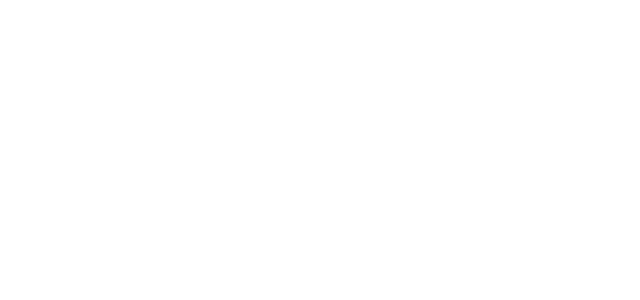
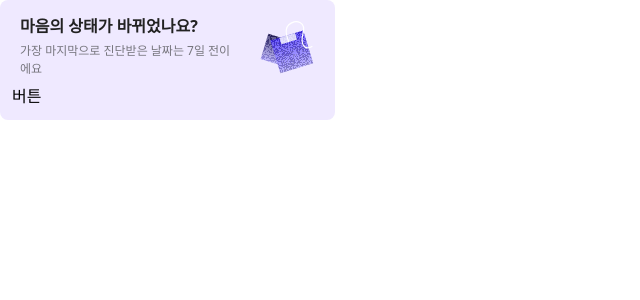
Before and after one commit to UMC-SeaTea/FE, a React (Vite) app: page / in a window 1280 px wide. Shown: the top 300 px of the page, without its empty margins (0-640 px from the left). Built offline with nearby package versions, Linux system fonts and the light colour scheme; a web font is replaced by a local one.

Commit message:
#3 [UI] sidebar/test UI 구현

```diff
--- a/src/App.tsx
+++ b/src/App.tsx
@@ -1,7 +1,12 @@
 import './App.css';
+import SideBarTest from './components/common/SideBarTest';
 
 function App() {
-  return <></>;
+  return (
+    <>
+      <SideBarTest />
+    </>
+  );
 }
 
 export default App;
--- /dev/null
+++ b/src/components/common/SideBarTest.tsx
@@ -0,0 +1,26 @@
+import teatImg from '../../assets/tea.svg';
+
+const SideBarTest = () => {
+  return (
+    <>
+      <div className="w-[335px] pt-[16px] pb-[12px] px-[12px] bg-[#efe9ff] rounded-md">
+        <div className="flex flex-col gap-[8px]">
+          <div className="w-[296px] h-[60px] flex items-center gap-[24px] px-[8px] w-full">
+            <div className="flex flex-col gap-[4px]">
+              <p className="font-body text-body-1 text-black">
+                마음의 상태가 바뀌었나요?
+              </p>
+              <p className="font-body text-detail-4 text-gray-100">
+                가장 마지막으로 진단받은 날짜는 7일 전이에요
+              </p>
+            </div>
+            <img src={teatImg} alt="Tea" className="w-[60px] h-[60px]" />
+          </div>
+          <div>버튼</div>
+        </div>
+      </div>
+    </>
+  );
+};
+
+export default SideBarTest;
```
Also changed, not shown: src/assets/tea.svg (added).
